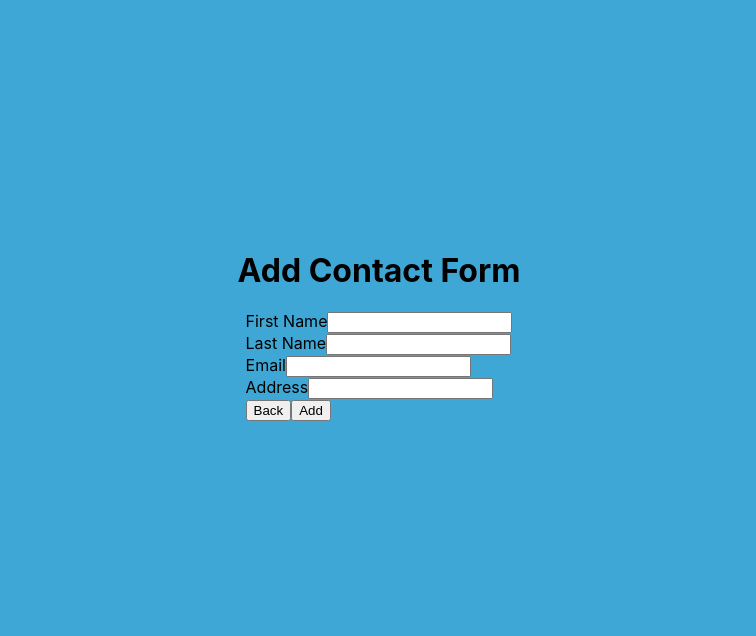
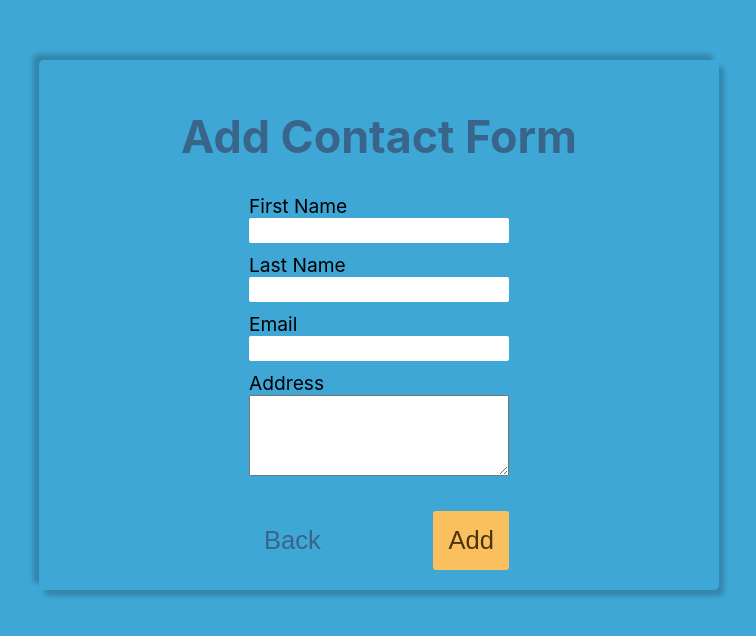
Before and after one commit to safinghoghabori/contacts-app, a React (Create React App) app: page /add-contact in a window 1280 px wide. Shown: the top 636 px of the page, without its empty margins (261-1017 px from the left). Built offline with nearby package versions, Linux system fonts and the light colour scheme.

Commit message:
add contact form css added and some other files changed

```diff
--- a/src/pages/AddContact/AddContact.jsx
+++ b/src/pages/AddContact/AddContact.jsx
@@ -1,35 +1,53 @@
+import { useHistory } from "react-router-dom";
+
+import "./addcontact.css";
+
 const AddContact = () => {
+  const history = useHistory();
+
+  const handleBackBtn = () => {
+    history.push("/");
+  };
+
+  const handleAddBtn = () => {};
+
   return (
     <div className="container">
+      <div className="contact__form">
         <div className="form__heading">
           <h1>Add Contact Form</h1>
         </div>
         <form>
           <div className="field__area">
             <label htmlFor="firstname">First Name</label>
-          <input type="text" name="firstname" />
+            <input type="text" name="firstname" required />
           </div>
 
           <div className="field__area">
             <label htmlFor="lastname">Last Name</label>
-          <input type="text" name="lastname" />
+            <input type="text" name="lastname" required />
           </div>
 
           <div className="field__area">
             <label htmlFor="email">Email</label>
-          <input type="email" name="email" />
+            <input type="email" name="email" required />
           </div>
 
           <div className="field__area">
             <label htmlFor="address">Address</label>
-          <input type="textarea" name="address" />
+            <textarea name="address" rows="5" required></textarea>
           </div>
 
           <div className="form__btn">
-          <button className="backbtn">Back</button>
-          <button className="addbtn">Add</button>
+            <button className="backbtn btn" onClick={handleBackBtn}>
+              Back
+            </button>
+            <button className="addbtn btn" onClick={handleAddBtn}>
+              Add
+            </button>
           </div>
         </form>
+      </div>
     </div>
   );
 };
--- /dev/null
+++ b/src/pages/AddContact/addcontact.css
@@ -0,0 +1,74 @@
+.form__heading {
+  font-size: 1.4rem;
+  text-align: center;
+  color: #3a658a;
+}
+
+.contact__form {
+  display: flex;
+  flex-direction: column;
+  justify-content: space-between;
+  align-items: center;
+  width: 50%;
+  padding: 20px;
+  box-shadow: 5px 6px 5px rgba(0, 0, 0, 0.2), -6px -6px 5px rgba(0, 0, 0, 0.2);
+  border-radius: 5px;
+}
+
+.field__area {
+  display: flex;
+  flex-direction: column;
+  font-size: 1.2rem;
+  margin-bottom: 10px;
+}
+
+input {
+  padding: 5px;
+  width: 250px;
+  border-radius: 2px;
+  border: 0;
+}
+
+.form__btn {
+  display: flex;
+  justify-content: space-between;
+  margin-top: 35px;
+}
+
+.btn {
+  font-size: 1.6rem;
+  border: 0;
+  outline: none;
+  cursor: pointer;
+  padding: 15px;
+  border-radius: 3px;
+}
+
+.backbtn {
+  background: none;
+  color: #3a658a;
+}
+
+.addbtn {
+  background: #fac05e;
+  color: #4e3509;
+}
+
+@media screen and (max-width: 555px) {
+  input {
+    width: 100%;
+  }
+
+  .form__heading {
+    font-size: 1rem;
+  }
+
+  .contact__form {
+    margin-top: 55px;
+    width: 80%;
+  }
+
+  .field__area {
+    font-size: 0.9rem;
+  }
+}
--- a/src/pages/HomePage/HomePage.jsx
+++ b/src/pages/HomePage/HomePage.jsx
@@ -7,7 +7,7 @@ const HomePage = () => {
     <>
       <div className="heading">
         <h1>Contacts App</h1>
-        <p>#DPSCHALLANGE</p>
+        <p>#DPSCHALLENGE</p>
       </div>
       <div className="container">
         <div className="link__buttons">
--- a/src/pages/HomePage/homepage.css
+++ b/src/pages/HomePage/homepage.css
@@ -30,5 +30,5 @@ body {
 
 .link__buttons > * {
   text-decoration: none;
-  color: #ee6352;
+  color: #4e3509;
 }
```
Lines whose indentation alone changed are shown as unchanged.
